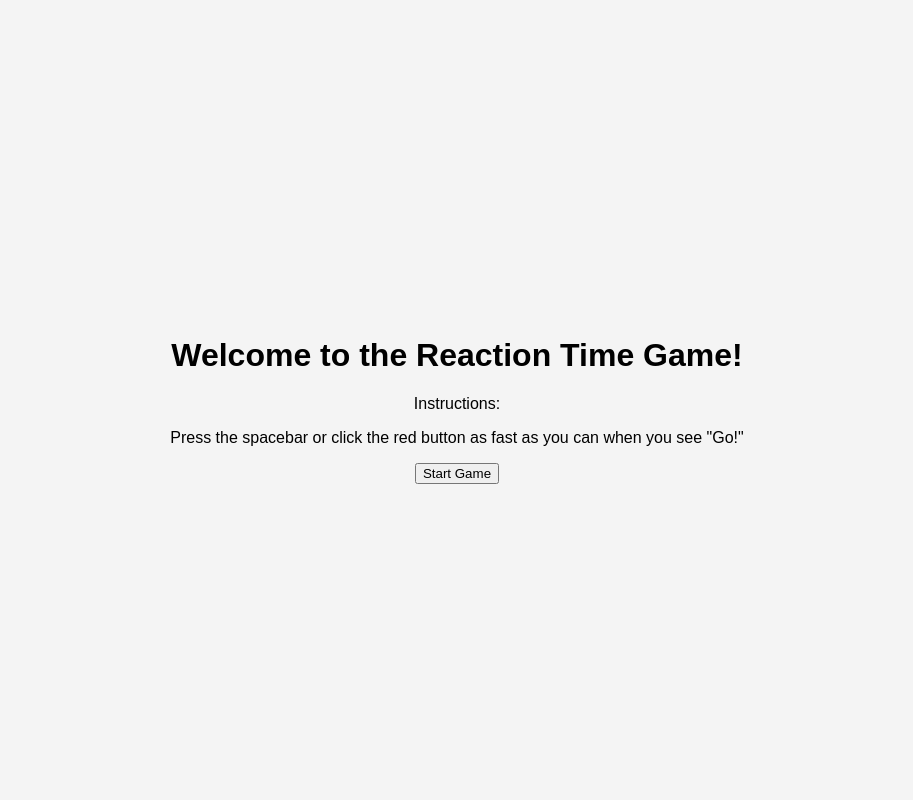
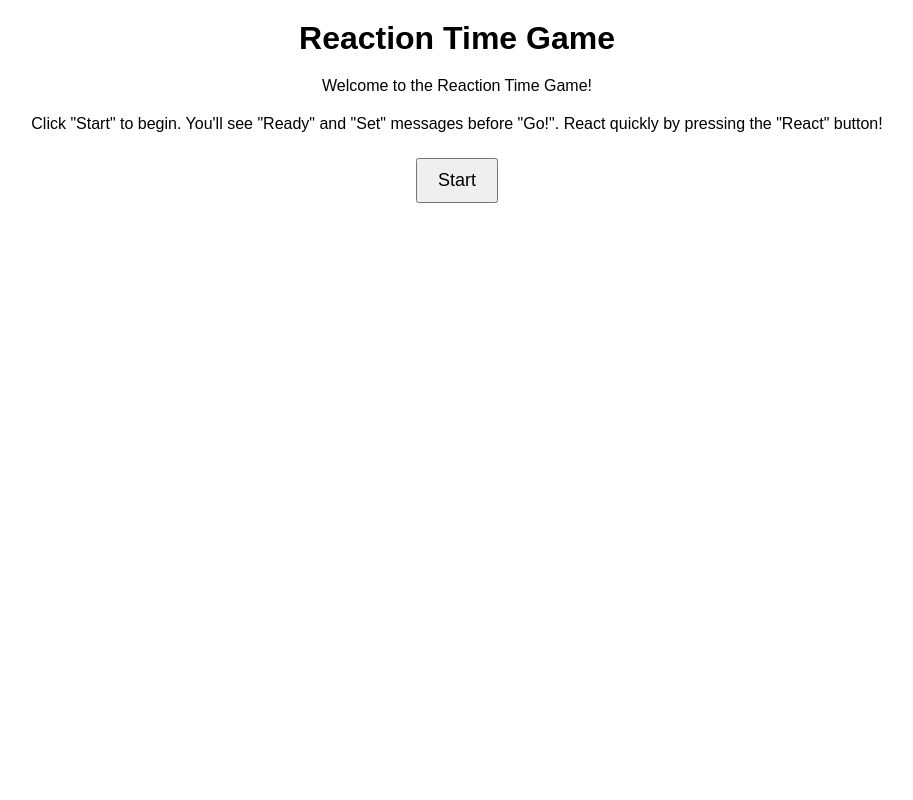
Before and after one commit to AnnahGrace01/FTF-CRTT, a Flask app: page / in a window 1280 px wide. Shown: the whole page, without its empty margins (183-1096 px from the left). Run offline with Flask 3, Linux system fonts and the light colour scheme; parts of the project's set-up code (start-up, migrations or seed data) failed here and were passed over.

Commit message:
Update index.html

```diff
--- a/templates/index.html
+++ b/templates/index.html
@@ -1,145 +1,114 @@
 <!DOCTYPE html>
-<html>
+<html lang="en">
 <head>
+  <meta charset="UTF-8">
+  <meta name="viewport" content="width=device-width, initial-scale=1.0">
   <title>Reaction Time Game</title>
   <style>
     body {
-            display: flex;
-            justify-content: center;
-            align-items: center;
-            height: 100vh;
       font-family: Arial, sans-serif;
-            background-color: #f4f4f4;
+      text-align: center;
       margin: 0;
+      padding: 0;
     }
-        #game {
-            text-align: center;
+    h1, p {
+      margin: 20px 0;
     }
-        #reactButton {
+    .hidden {
       display: none;
-            padding: 20px 40px;
-            font-size: 20px;
-            background-color: lightgray;
-            border: none;
+    }
+    .button {
+      padding: 10px 20px;
+      font-size: 18px;
       cursor: pointer;
-            margin-top: 20px;
-        }
-        #reactButton.active {
-            background-color: red;
-            color: white;
-        }
-        .blast-buttons {
-            display: flex;
-            justify-content: center;
-            gap: 10px;
-            margin-top: 20px;
-        }
-        .blast-button {
-            padding: 10px 20px;
-            font-size: 20px;
-            background-color: #007bff;
-            border: none;
-            color: white;
-            cursor: pointer;
-        }
-        .blast-button:hover {
-            background-color: #0056b3;
+      margin: 5px;
     }
   </style>
+</head>
+<body>
+  <h1>Reaction Time Game</h1>
+  <div id="instructions">
+    <p>Welcome to the Reaction Time Game!</p>
+    <p>Click "Start" to begin. You'll see "Ready" and "Set" messages before "Go!". React quickly by pressing the "React" button!</p>
+    <button onclick="startRound()" class="button">Start</button>
+  </div>
+  <div id="game" class="hidden"></div>
+
   <script>
-        let playerWon = false;
-        let reactionStartTime;
+    let winStreak = 0;
+    let lossStreak = 0;
 
-        function showInstructions() {
+    async function startRound() {
+      document.getElementById("instructions").classList.add("hidden");
+      document.getElementById("game").innerHTML = "<h1>Get ready...</h1>";
+      document.getElementById("game").classList.remove("hidden");
+
+      setTimeout(() => {
+        document.getElementById("game").innerHTML = "<h1>Set...</h1>";
+
+        setTimeout(() => {
           document.getElementById("game").innerHTML = `
-                <h1>Welcome to the Reaction Time Game!</h1>
-                <p>Instructions:</p>
-                <p>Press the spacebar or click the red button as fast as you can when you see "Go!"</p>
-                <button onclick="startRound()">Start Game</button>
+            <h1>Go!</h1>
+            <button class="button" id="reactButton" onclick="handleReact()">React</button>
+          `;
+          const reactButton = document.getElementById("reactButton");
+          reactButton.classList.add("button-highlight");
+
+          const startTime = Date.now();
+          setTimeout(() => {
+            reactButton.onclick = null; // Disable button after 500ms
+            const reactionTime = Date.now() - startTime;
+
+            if (reactionTime < 500) {
+              handlePlayerWin();
+            } else {
+              handleBobWin();
+            }
+          }, 500);
+        }, Math.random() * 4000); // Random delay between 0-4 seconds
+      }, 2000); // Initial delay
+    }
+
+    async function handlePlayerWin() {
+      winStreak++;
+      lossStreak = 0;
+
+      // Player picks a blast level
+      document.getElementById("game").innerHTML = `
+        <h1>You win! Pick a blast level:</h1>
+        ${[...Array(8).keys()].map(i => `<button class="button" onclick="sendPlayerResult(${i + 1}, true)">${i + 1}</button>`).join('')}
       `;
     }
 
-        function startRound() {
-            document.getElementById("game").innerHTML = `
-                <h1>Get Ready...</h1>
-            `;
-            setTimeout(() => {
-                document.getElementById("game").innerHTML = `<h1>Set...</h1>`;
-                const randomDelay = Math.random() * 4000; // Random delay (0-4s)
-                setTimeout(() => {
-                    document.getElementById("game").innerHTML = `
-                        <h1>Go!</h1>
-                        <button id="reactButton" class="active" onclick="playerReact()">React!</button>
-                    `;
-                    document.getElementById("reactButton").style.display = "inline-block";
-                    reactionStartTime = Date.now();
-                    document.addEventListener("keydown", handleSpacebarPress);
-                }, randomDelay);
-            }, 1000);
-        }
+    async function handleBobWin() {
+      lossStreak++;
+      winStreak = 0;
 
-        function handleSpacebarPress(event) {
-            if (event.code === "Space") {
-                playerReact();
-            }
-        }
-
-        async function playerReact() {
-            const reactionTime = Date.now() - reactionStartTime;
-            document.removeEventListener("keydown", handleSpacebarPress);
-
-            playerWon = reactionTime < 500; // Bob's reaction time = 500ms
-
-            if (playerWon) {
-                showBlastSelection();
-            } else {
-                await sendPlayerResult(0, false); // Player loses, Bob selects blast level
-            }
-        }
-
-        function showBlastSelection() {
-            document.getElementById("game").innerHTML = `
-                <h1>You win! Select a blast level for Bob:</h1>
-                <div class="blast-buttons">
-                    ${[1, 2, 3, 4, 5, 6, 7, 8]
-                        .map(
-                            (blast) =>
-                                `<button class="blast-button" onclick="submitBlastLevel(${blast})">${blast}</button>`
-                        )
-                        .join("")}
-                </div>
-            `;
-        }
-
-        async function submitBlastLevel(blastLevel) {
-            await sendPlayerResult(blastLevel, true); // Player wins, sends blast level
+      // Send data to server for Bob to decide
+      sendPlayerResult(0, false);
     }
 
     async function sendPlayerResult(playerBlast, playerWon) {
+      console.log("Sending data to server:", { playerBlast, playerWon, winStreak, lossStreak }); // Debug log
+
       const response = await fetch("/play_round", {
         method: "POST",
         headers: { "Content-Type": "application/json" },
-                body: JSON.stringify({
-                    player_blast: playerBlast,
-                    player_won: playerWon
-                })
+        body: JSON.stringify({ player_blast: playerBlast, player_won: playerWon })
       });
 
       const data = await response.json();
+      console.log("Response from server:", data); // Debug log
+
       const result = playerWon
-                ? `You win! You sent Bob blast level ${playerBlast}.`
+        ? `You win! Bob received blast level ${playerBlast}.`
         : `Bob wins! Bob selected blast level ${data.bob_blast}.`;
 
       document.getElementById("game").innerHTML = `
         <h1>${result}</h1>
-                <button onclick="startRound()">Next Round</button>
+        <button onclick="startRound()" class="button">Play Again</button>
       `;
     }
-
-        window.onload = showInstructions;
   </script>
-</head>
-<body>
-    <div id="game"></div>
 </body>
 </html>
```
Lines whose indentation alone changed are shown as unchanged.
